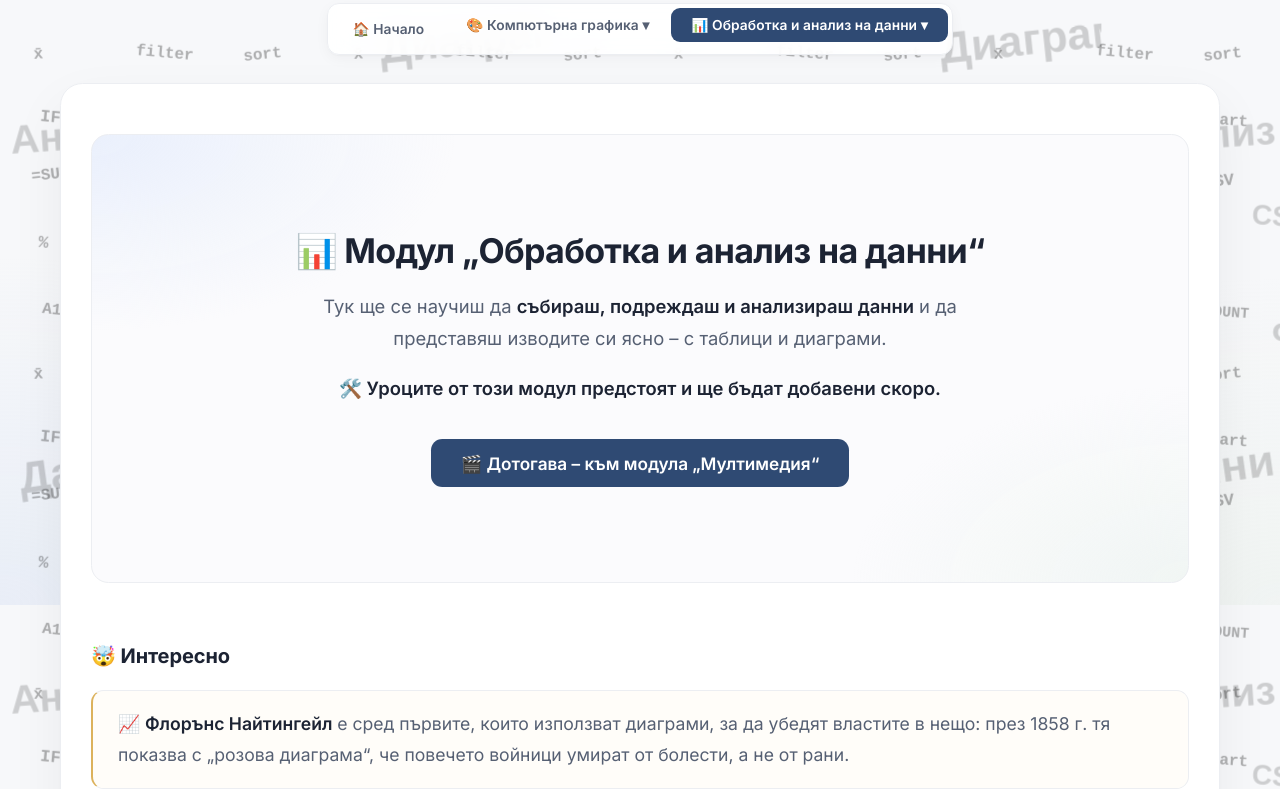
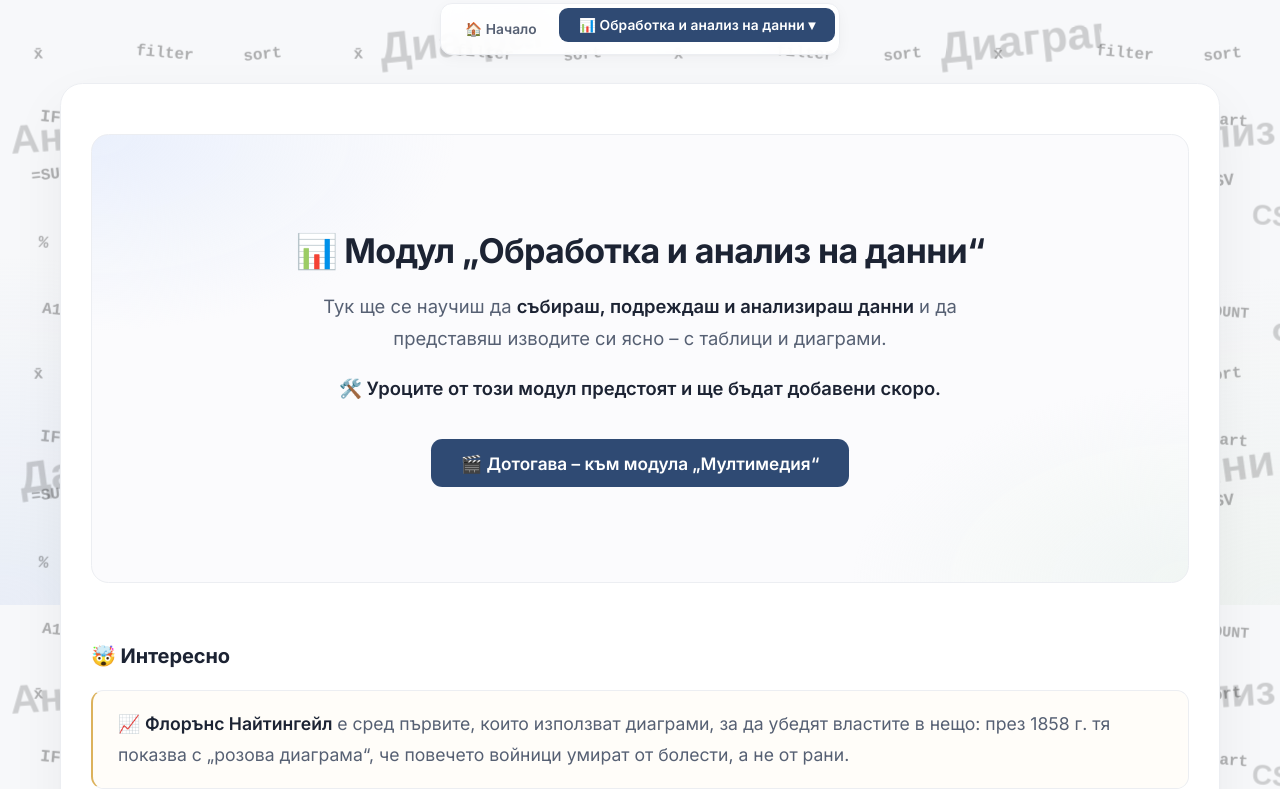
Before and after one commit to itzona/uroci, a plain HTML site: page 11-klas/danni/index.html in a window 1280 px wide. Shown: the part 195-984 px from the top of the page. Drawn offline with Linux system fonts and the light colour scheme.

Commit message:
Обработка и анализ на данни: без менюто за Мултимедия
Co-Authored-By: Claude Opus 5.5 <noreply@anthropic.com>
Claude-Session: https://claude.ai/code/session_01VRAkwseXJUPP1URyoDCzna

```diff
--- a/11-klas/danni/index.html
+++ b/11-klas/danni/index.html
@@ -94,10 +94,8 @@
 /* Модул „Обработка и анализ на данни“ (11. клас). Уроците предстоят – когато се добавят,
    скриптът ще стане като ../multimedia/mm.js. Засега менюто показва, че уроците предстоят. */
 (function(){let og=-1;const n=document.getElementById("nav");
-const M=[["../multimedia/urok-1-rasterna-grafika.html","Растерна графика, цветове и формати"],["../multimedia/urok-2-gimp-stapka-po-stapka.html","GIMP стъпка по стъпка: от тъмна снимка до фотомонтаж"]];
 const dd=(k,cls,lbl,head,links)=>`<div class="dd"><button class="grp ${cls}" data-g="${k}" aria-expanded="${og==k}">${lbl} ▾</button><div class="menu" style="display:${og==k?'block':'none'}"><div class="mh">${head}</div>${links}</div></div>`;
 function r(){n.innerHTML='<a class="grp home" href="https://itzona.github.io/">🏠 Начало</a>'+
- dd(0,'','🎨 Компютърна графика','Мултимедия – растерна графика и обработка на изображения',M.map((m,i)=>`<a href="${m[0]}"><span class="n">${i+1}.</span><span class="t">${m[1]}</span></a>`).join(''))+
  dd(1,'on','📊 Обработка и анализ на данни','Обработка и анализ на данни','<a class="on" href="index.html" aria-current="page"><span class="n">·</span><span class="t">Уроците предстоят</span></a>');
  n.querySelectorAll("button").forEach(b=>b.onclick=e=>{e.stopPropagation();const k=+b.dataset.g;og=og==k?-1:k;r()})}
 document.addEventListener("click",e=>{if(e.target.closest&&e.target.closest(".menu a"))return;if(og!=-1){og=-1;r()}});
```
